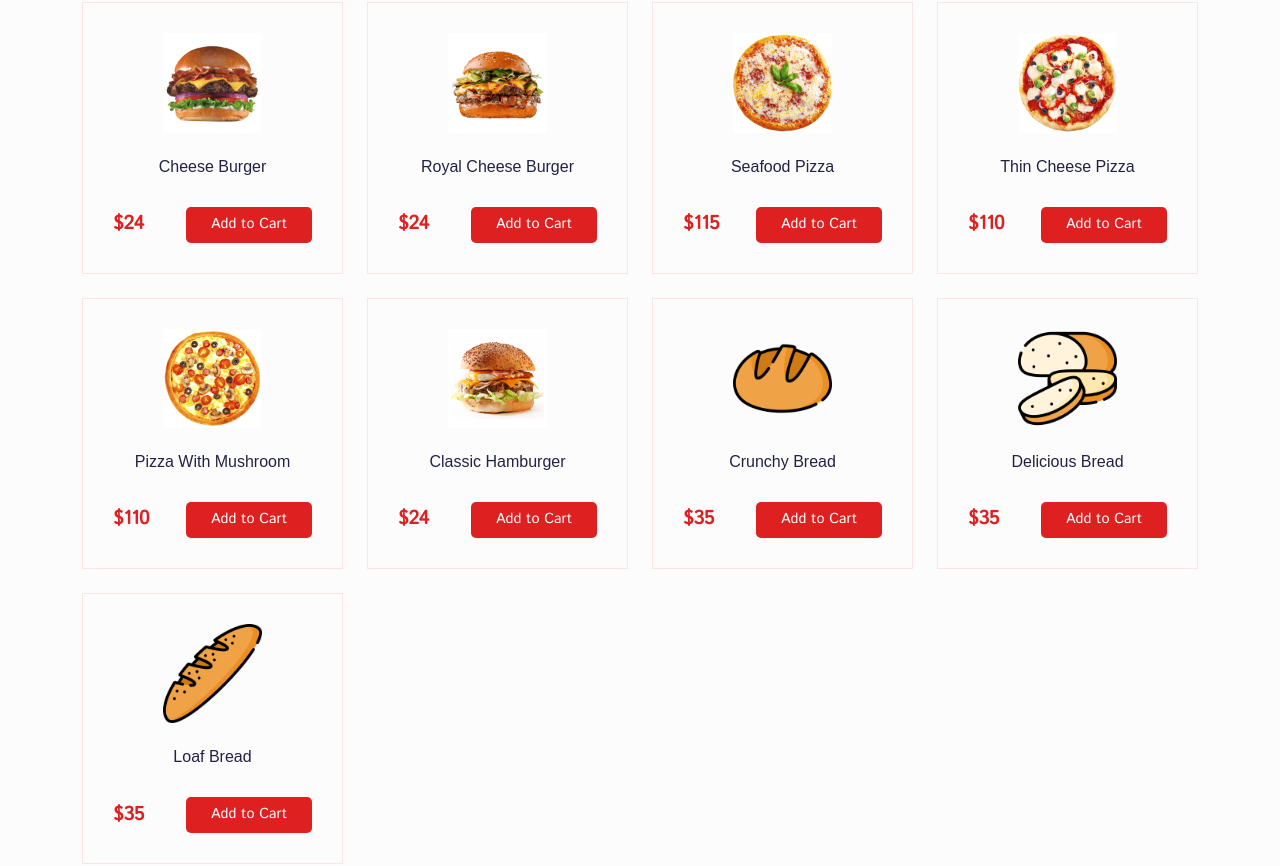
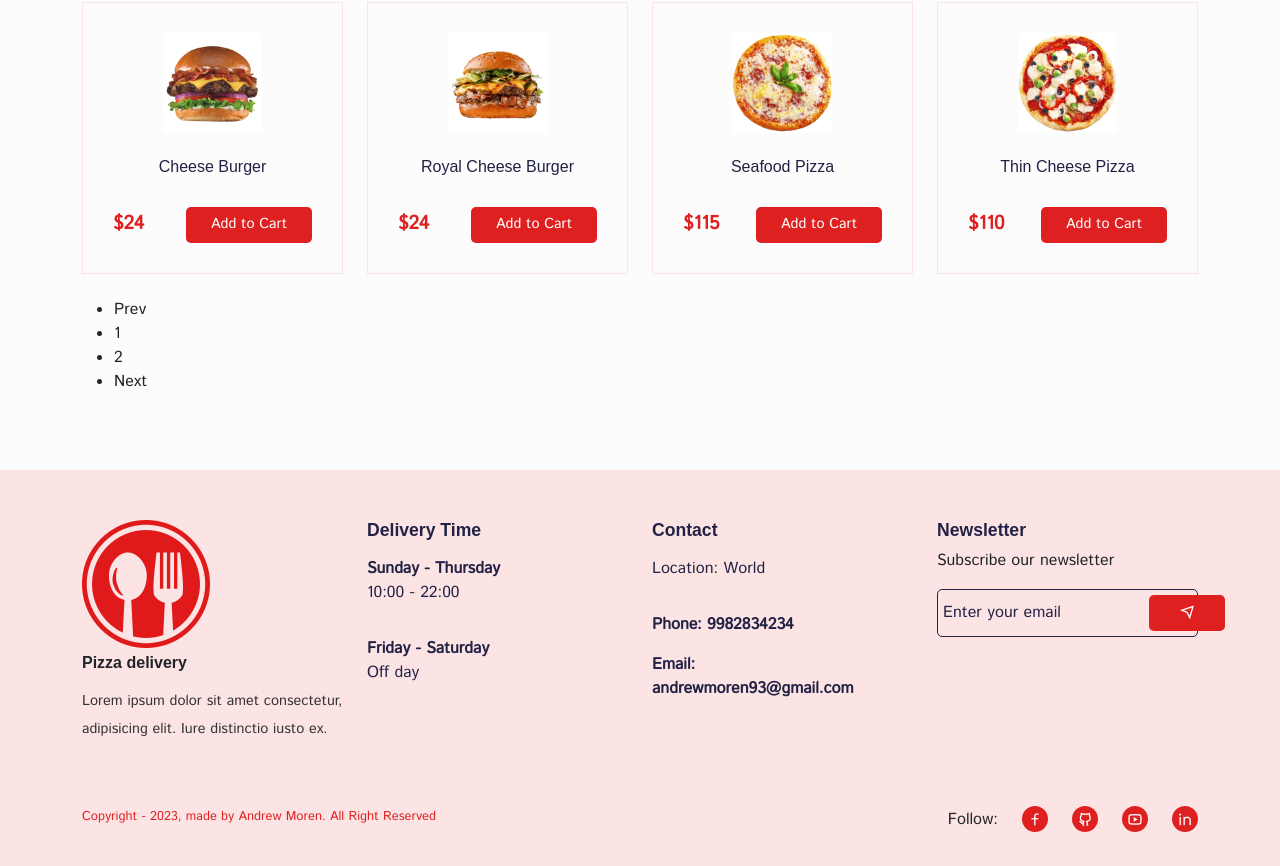
Before and after one commit to Andrewmoren/e_commerce_pizza, a React (Create React App) app: page /foods in a window 1280 px wide. Shown: the part 750-1616 px from the top of the page. Built offline with nearby package versions, Linux system fonts and the light colour scheme; a web font is replaced by a local one.

Commit message:
create pagination products

```diff
--- a/package.json
+++ b/package.json
@@ -12,6 +12,7 @@
     "framer-motion": "^7.3.2",
     "react": "^18.2.0",
     "react-dom": "^18.2.0",
+    "react-paginate": "^8.1.4",
     "react-redux": "^8.0.2",
     "react-router-dom": "^6.3.0",
     "react-scripts": "5.0.1",
--- a/src/pages/AllFoods.jsx
+++ b/src/pages/AllFoods.jsx
@@ -6,12 +6,23 @@ import { Container, Row, Col } from "reactstrap";
 
 import products from "../assets/fake-data/products";
 import ProductCard from "../components/UI/product-card/ProductCard";
+import ReactPaginate from "react-paginate";
 
 import "../styles/all-foods.css";
 
 const AllFoods = () => {
   const [searchTerm, setSearchTerm] = useState("");
-  const [productData, setProductData] = useState(products);
+
+  const [pageNumber, setPageNumber] = useState(0);
+  const productPerPage = 8;
+  const visitedPage = pageNumber * productPerPage;
+  const displayPage = products.slice(visitedPage, visitedPage + productPerPage);
+  const pageCount = Math.ceil(products.length / productPerPage);
+
+  const changePage = ({ selected }) => {
+    setPageNumber(selected);
+  };
+
   return (
     <Helmet title="All Foods">
       <CommonSection title="All Foods" />
@@ -44,7 +55,7 @@ const AllFoods = () => {
               </div>
             </Col>
 
-            {productData
+            {displayPage
               ?.filter((item) => {
                 if (searchTerm.value === " ") return item;
                 if (item.title.toLowerCase().includes(searchTerm.toLowerCase()))
@@ -55,6 +66,16 @@ const AllFoods = () => {
                   <ProductCard item={item} />
                 </Col>
               ))}
+
+            <div>
+              <ReactPaginate
+                pageCount={pageCount}
+                onPageChange={changePage}
+                previousLabel="Prev"
+                nextLabel="Next"
+                containerClassName="paginationBttns"
+              />
+            </div>
           </Row>
         </Container>
       </section>
```
Also changed, not shown: src/styles/pagination.css (added), 1 other file (tests, documents, lock files or other folders).
